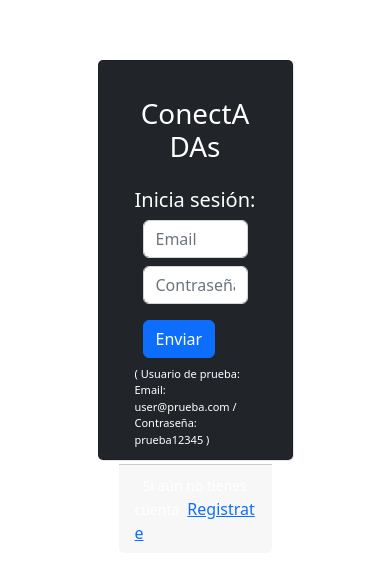
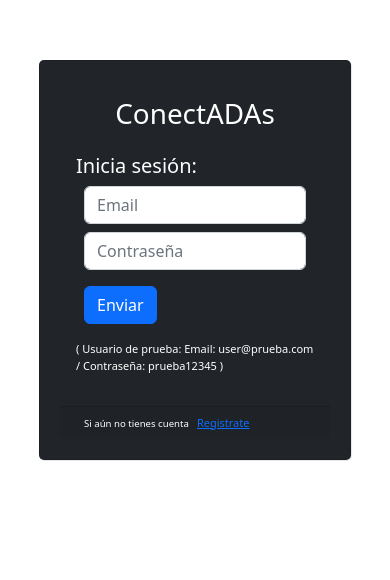
Before and after one commit to GraceVargas/Social-Network, a React (Create React App) app: page /login in a window 390 px wide. Shown: the part 162-742 px from the top of the page. Built offline with nearby package versions, Linux system fonts and the light colour scheme; no server answers.

Commit message:
fix responsive login page

```diff
--- a/src/pages/Login/styles.scss
+++ b/src/pages/Login/styles.scss
@@ -12,11 +12,27 @@
         width: 50%;
         height: 400px;
         padding: 20px;
+
+        @media(max-width: 650px) {
+            width: 80%;
+        }
+
+        .card-title {
+            white-space: nowrap;
+        }
     }
 
     .test-user {
         font-size: 11px;
-        margin: 0;
+        margin: 9px 0 0 0;
     }
 
 }
+
+@media(max-width: 650px) {
+    .card-footer {
+        font-size: 11px;
+        white-space: nowrap;
+    }
+
+}
```
